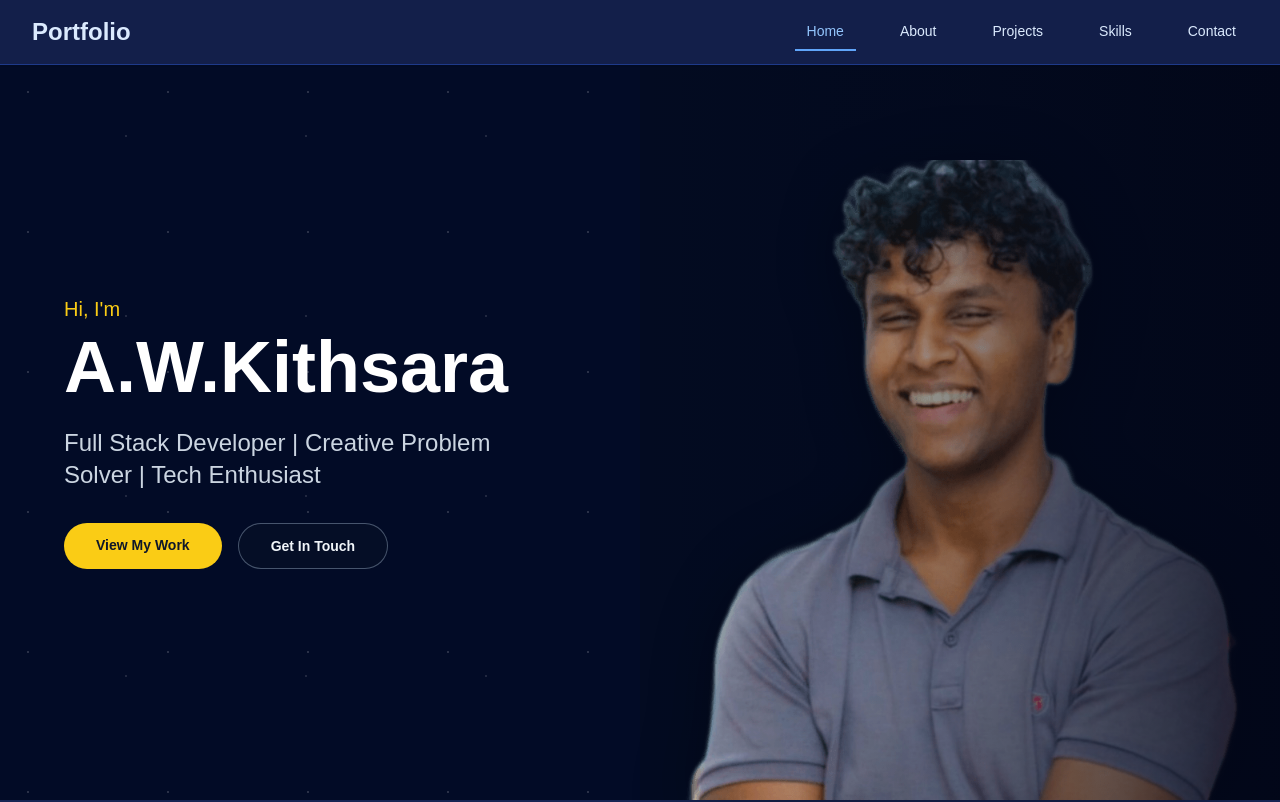
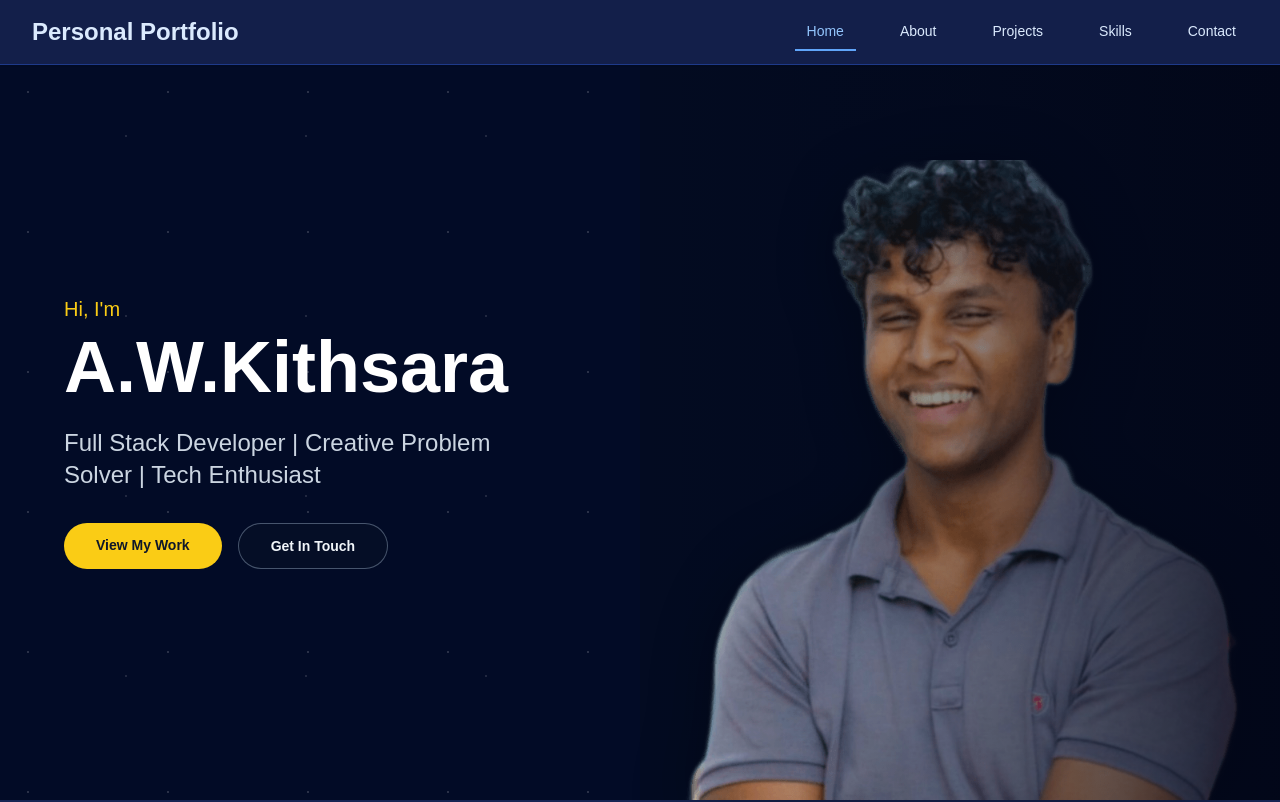
Before and after one commit to kithsr/Personal-Portfolio, a Next.js app: page / in a window 1280 px wide. Shown: the top 802 px of the page. Built offline with nearby package versions, Linux system fonts and the light colour scheme.

Commit message:
Update nav brand text to 'Personal Portfolio'
Change the navigation anchor text from "Portfolio" to "Personal Portfolio" in components/Navigation.tsx to provide a clearer site label. No functional changes were made to the link or its click handler.

```diff
--- a/components/Navigation.tsx
+++ b/components/Navigation.tsx
@@ -54,7 +54,7 @@ export default function Navigation() {
               onClick={(e) => handleClick(e, "#home")}
               className="text-2xl font-bold text-blue-100"
             >
-              Portfolio
+              Personal Portfolio
             </a>
           </div>
 
```
